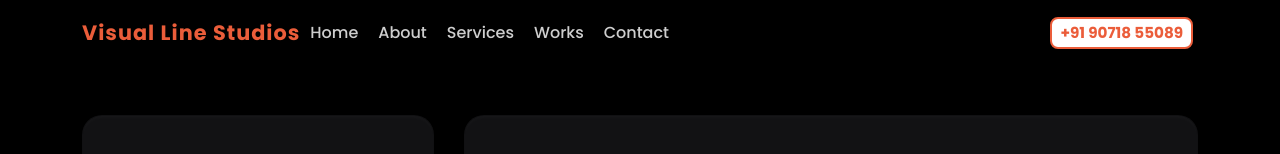
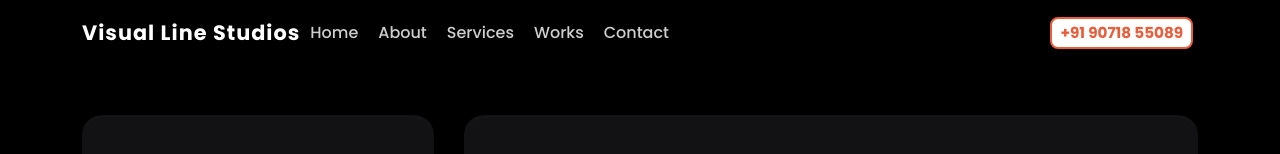
Before and after one commit to GovardhanGitHub/vline, a Next.js app: page / in a window 1280 px wide. Shown: the top 154 px of the page. Built offline with nearby package versions, Linux system fonts and the light colour scheme; no server answers; grey boxes are pictures that could not be loaded.

Commit message:
Update Hero section content and structure 2

```diff
--- a/src/components/sections/header.jsx
+++ b/src/components/sections/header.jsx
@@ -35,7 +35,7 @@ const Header = () => {
                 <div className="container">
                     <div className="header-inner d-flex align-items-center justify-content-between flex-nowrap" style={{minHeight:'52px',padding:'6px 0',position:'relative'}}>
                         {/* Brand name instead of logo */}
-                        <div className="brand-name d-flex align-items-center" style={{fontWeight:'bold',fontSize:'1.3rem',whiteSpace:'nowrap',letterSpacing:'1px',color:'#eb5d3a',flex:'0 0 auto'}}>
+                        <div className="brand-name d-flex align-items-center" style={{fontWeight:'bold',fontSize:'1.3rem',whiteSpace:'nowrap',letterSpacing:'1px',color:'white',flex:'0 0 auto'}}>
                             Visual Line Studios
                         </div>
                         {/* Hamburger and phone for mobile, all in one row */}
```
Also changed, not shown: public/images/image.png (added), 1 other file (tests, documents, lock files or other folders).
